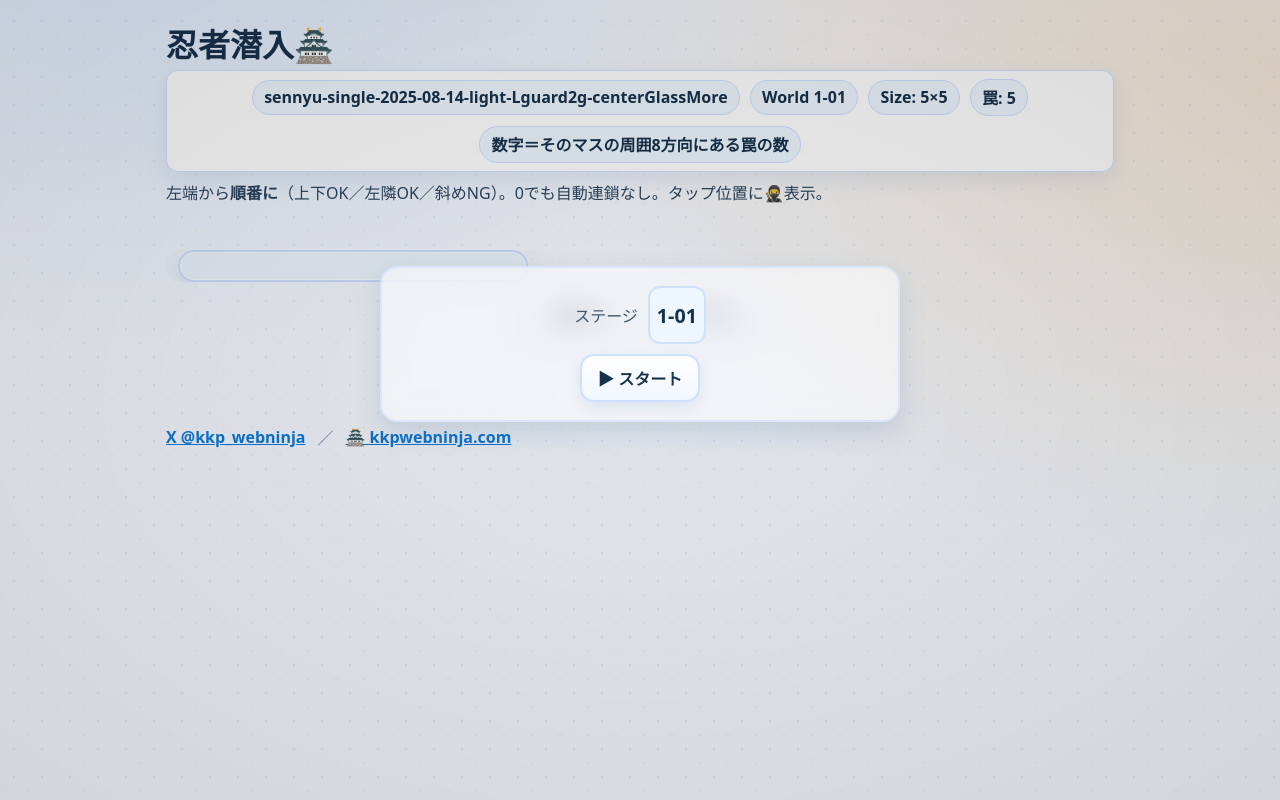
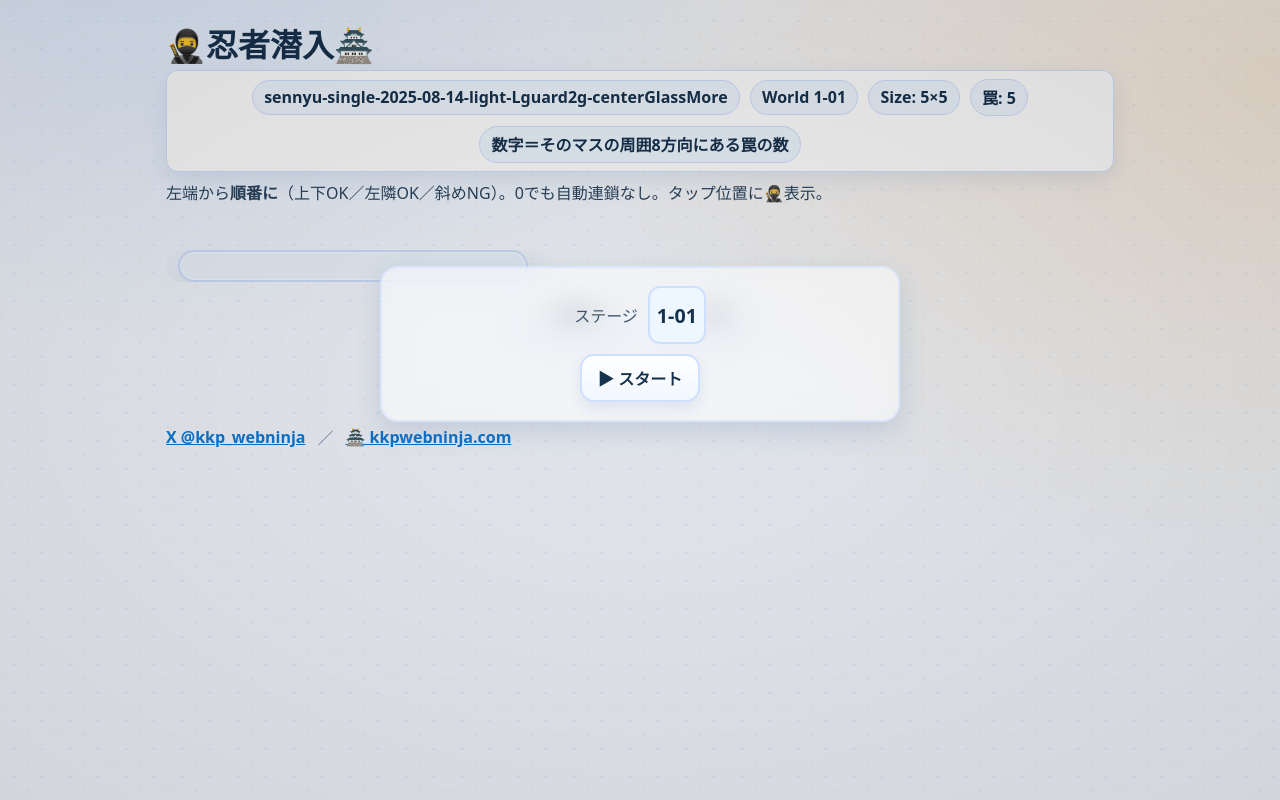
Before and after one commit to kkp-15/ninja-sennyu, a plain HTML site: page index.html in a window 1280 px wide. Drawn offline with Linux system fonts and the light colour scheme.

Commit message:
Update index.html

```diff
--- a/index.html
+++ b/index.html
@@ -7,7 +7,7 @@
 <meta http-equiv="Cache-Control" content="no-store, no-cache, must-revalidate, max-age=0">
 <meta http-equiv="Pragma" content="no-cache">
 <meta http-equiv="Expires" content="0">
-<title>忍者潜入🏯 — sennyu (light)</title>
+<title>🥷忍者潜入🏯 — sennyu (light)</title>
 <style>
   :root{
     --bg:#f5f9ff; --text:#17324d; --cell:50px; --gap:7px;
@@ -140,7 +140,7 @@
 </head>
 <body>
   <header class="wrap">
-    <h1>忍者潜入🏯</h1>
+    <h1>🥷忍者潜入🏯</h1>
     <div class="hud">
       <span class="pill" id="verPill">v-</span>
       <span class="pill" id="stagePill">World 1-01</span>
```
